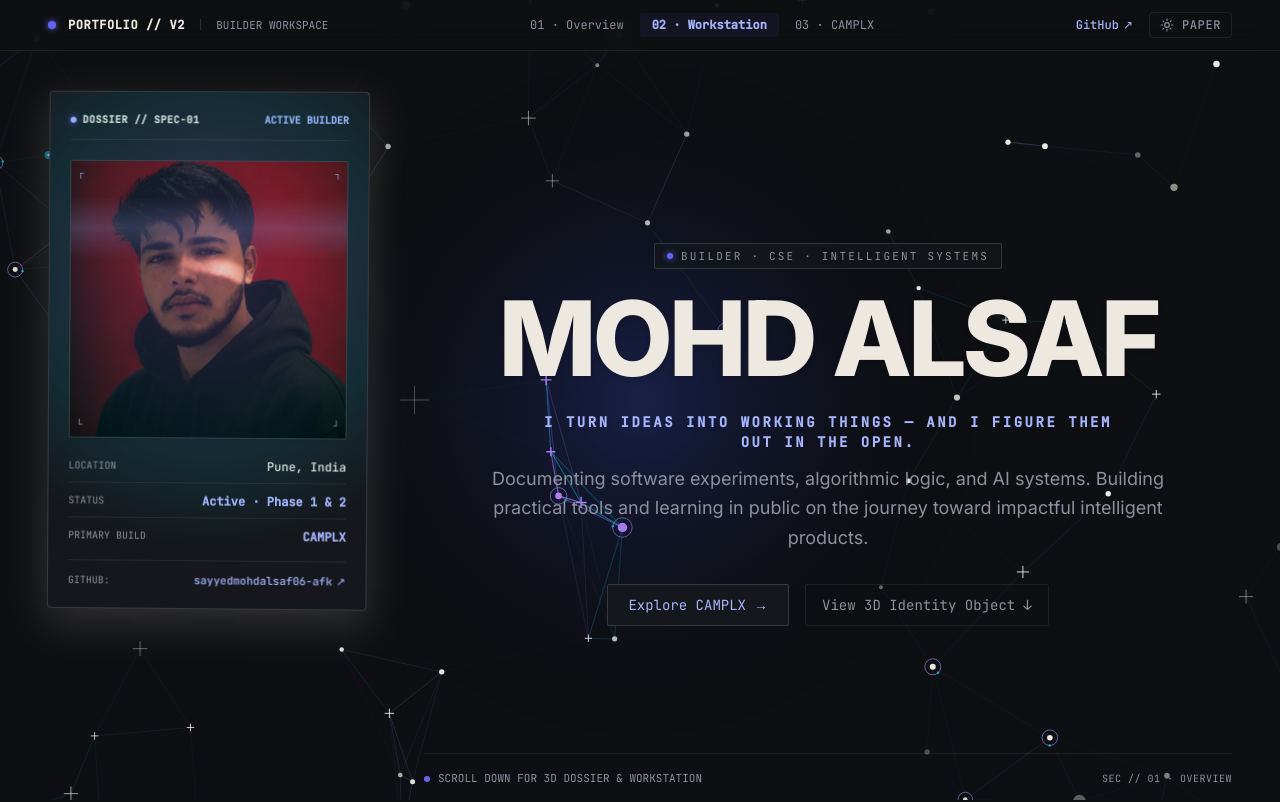
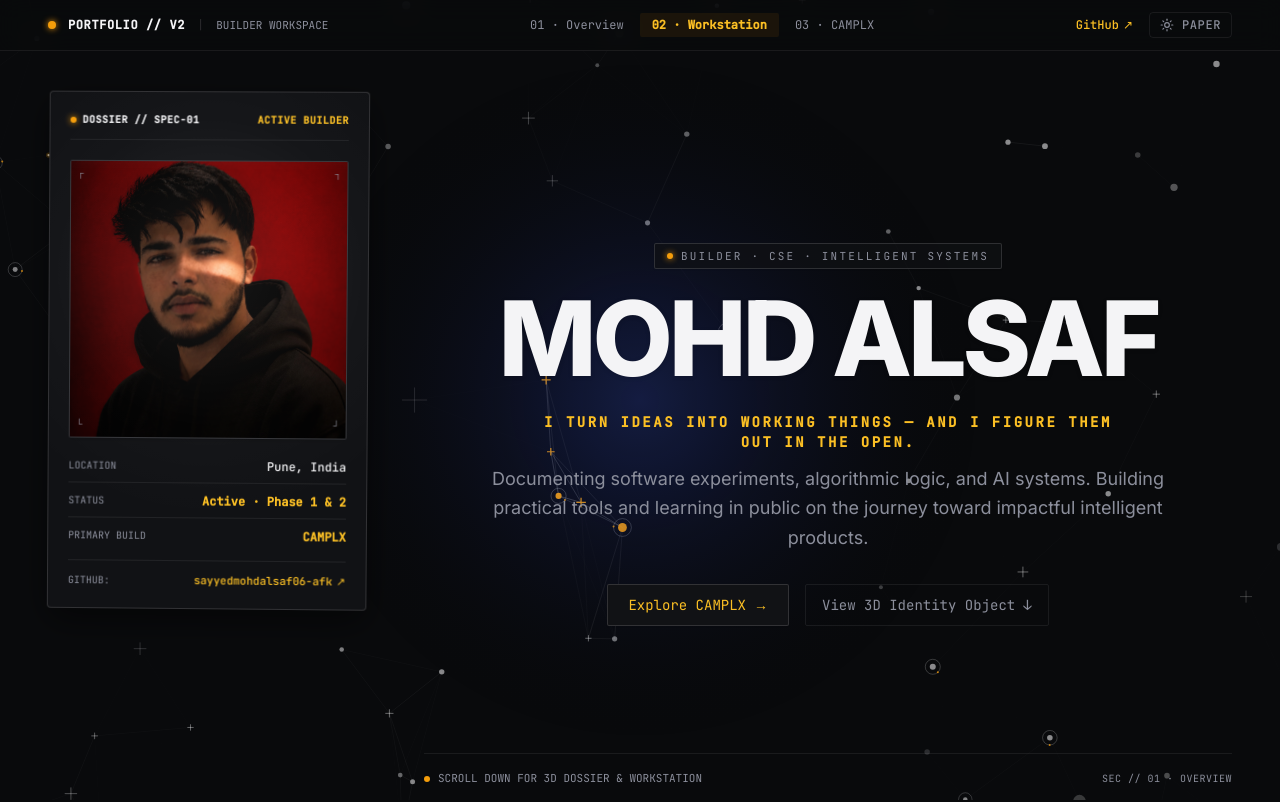
Before and after one commit to sayyedmohdalsaf06-afk/Portfolio, a Next.js app: page / in a window 1280 px wide. Shown: the top 802 px of the page. Built offline with nearby package versions, Linux system fonts and the light colour scheme; no server answers; a web font is replaced by a local one.

Commit message:
feat(design): redesign color system to bespoke Studio Craft & Obsidian Titanium with warm amber engineering accents

```diff
--- a/src/app/globals.css
+++ b/src/app/globals.css
@@ -8,70 +8,67 @@
    ============================================================================= */
 
 :root {
-  /* Default Ambient Environment: Graphite with Neo-Cyber Aurora Lighting */
-  --surface: #0e0f12;
-  --surface-raised: #15171c;
-  --surface-subtle: #111216;
-  --text: #ede9e0;
-  --muted: #8e909d;
-  --hairline: rgba(237, 233, 224, 0.08);
-  --hairline-strong: rgba(237, 233, 224, 0.16);
-  --tick: rgba(237, 233, 224, 0.12);
-  --accent: #6366f1;
-  --accent-ink: #a5b4fc;
-  --accent-glow: #8b5cf6;
-  --accent-cyan: #06b6d4;
-  --focus-ring: #a5b4fc;
+  /* Bespoke Studio Craft & Obsidian Titanium Design System */
+  --surface: #090a0c;
+  --surface-raised: #111215;
+  --surface-subtle: #16171c;
+  --text: #f4f4f6;
+  --muted: #8c8f9c;
+  --hairline: rgba(244, 244, 246, 0.07);
+  --hairline-strong: rgba(244, 244, 246, 0.14);
+  --tick: rgba(244, 244, 246, 0.10);
+  --accent: #f59e0b;
+  --accent-ink: #fbbf24;
+  --accent-glow: rgba(245, 158, 11, 0.18);
+  --focus-ring: #f59e0b;
 
-  --terminal-bg: #090a0d;
-  --terminal-chrome: #121317;
-  --terminal-border: rgba(237, 233, 224, 0.10);
-  --terminal-hairline: rgba(237, 233, 224, 0.06);
+  --terminal-bg: #0b0c0e;
+  --terminal-chrome: #141519;
+  --terminal-border: rgba(244, 244, 246, 0.09);
+  --terminal-hairline: rgba(244, 244, 246, 0.05);
 
   --arrival-ms: 720ms;
   --arrival-ease: cubic-bezier(0.16, 1, 0.3, 1);
 }
 
 [data-theme="dark"] {
-  --surface: #0e0f12;
-  --surface-raised: #15171c;
-  --surface-subtle: #111216;
-  --text: #ede9e0;
-  --muted: #8e909d;
-  --hairline: rgba(237, 233, 224, 0.08);
-  --hairline-strong: rgba(237, 233, 224, 0.16);
-  --tick: rgba(237, 233, 224, 0.12);
-  --accent: #6366f1;
-  --accent-ink: #a5b4fc;
-  --accent-glow: #8b5cf6;
-  --accent-cyan: #06b6d4;
-  --focus-ring: #a5b4fc;
+  --surface: #090a0c;
+  --surface-raised: #111215;
+  --surface-subtle: #16171c;
+  --text: #f4f4f6;
+  --muted: #8c8f9c;
+  --hairline: rgba(244, 244, 246, 0.07);
+  --hairline-strong: rgba(244, 244, 246, 0.14);
+  --tick: rgba(244, 244, 246, 0.10);
+  --accent: #f59e0b;
+  --accent-ink: #fbbf24;
+  --accent-glow: rgba(245, 158, 11, 0.18);
+  --focus-ring: #f59e0b;
 
-  --terminal-bg: #090a0d;
-  --terminal-chrome: #121317;
-  --terminal-border: rgba(237, 233, 224, 0.10);
-  --terminal-hairline: rgba(237, 233, 224, 0.06);
+  --terminal-bg: #0b0c0e;
+  --terminal-chrome: #141519;
+  --terminal-border: rgba(244, 244, 246, 0.09);
+  --terminal-hairline: rgba(244, 244, 246, 0.05);
 }
 
 [data-theme="light"] {
-  --surface: #f4f1ea;
+  --surface: #f7f6f2;
   --surface-raised: #ffffff;
-  --surface-subtle: #ece8df;
-  --text: #16161a;
-  --muted: #6b6b72;
-  --hairline: rgba(22, 22, 26, 0.10);
-  --hairline-strong: rgba(22, 22, 26, 0.18);
-  --tick: rgba(22, 22, 26, 0.12);
-  --accent: #4f46e5;
-  --accent-ink: #4f46e5;
-  --accent-glow: #7c3aed;
-  --accent-cyan: #0891b2;
-  --focus-ring: #4f46e5;
+  --surface-subtle: #eeede8;
+  --text: #141518;
+  --muted: #646772;
+  --hairline: rgba(20, 21, 24, 0.08);
+  --hairline-strong: rgba(20, 21, 24, 0.16);
+  --tick: rgba(20, 21, 24, 0.10);
+  --accent: #d97706;
+  --accent-ink: #b45309;
+  --accent-glow: rgba(217, 119, 6, 0.15);
+  --focus-ring: #d97706;
 
-  --terminal-bg: #111215;
-  --terminal-chrome: #18191e;
-  --terminal-border: rgba(22, 22, 26, 0.14);
-  --terminal-hairline: rgba(22, 22, 26, 0.08);
+  --terminal-bg: #121316;
+  --terminal-chrome: #1a1b20;
+  --terminal-border: rgba(20, 21, 24, 0.12);
+  --terminal-hairline: rgba(20, 21, 24, 0.06);
 }
 
 @theme {
--- a/src/components/sections/floating-photo-card.tsx
+++ b/src/components/sections/floating-photo-card.tsx
@@ -76,23 +76,23 @@ export function FloatingPhotoCard() {
       const transStr = `translate3d(${totalTransX.toFixed(2)}px, ${totalTransY.toFixed(2)}px, 0)`;
       card!.style.transform = `${transStr} ${rotStr}`;
 
-      // 4. Specular Glare Movement with Prismatic Violet & Cyan Highlights
+      // 4. Studio Lens Reflection & Specular Glare
       if (sheen) {
-        sheen.style.background = `radial-gradient(circle 380px at ${localMouseX}px ${localMouseY}px, rgba(167, 139, 250, 0.28) 0%, rgba(6, 182, 212, 0.14) 48%, transparent 72%)`;
+        sheen.style.background = `radial-gradient(circle 380px at ${localMouseX}px ${localMouseY}px, rgba(255, 255, 255, 0.10) 0%, rgba(255, 255, 255, 0.02) 40%, transparent 65%)`;
       }
 
-      // 5. Breathing Aurora Underglow Aura
+      // 5. Studio Ambient Underglow
       if (glow) {
-        const glowScale = 1.0 + Math.sin(time * 1.6) * 0.12 + (dragging ? 0.20 : 0);
-        const glowOpacity = 0.44 + Math.sin(time * 1.6) * 0.12 + (dragging ? 0.30 : 0);
+        const glowScale = 1.0 + Math.sin(time * 1.6) * 0.06 + (dragging ? 0.14 : 0);
+        const glowOpacity = 0.28 + Math.sin(time * 1.6) * 0.06 + (dragging ? 0.20 : 0);
         glow.style.transform = `translate3d(${totalTransX.toFixed(2)}px, ${(totalTransY + 16).toFixed(2)}px, -40px) scale(${glowScale.toFixed(3)})`;
         glow.style.opacity = `${glowOpacity.toFixed(2)}`;
       }
 
-      // 6. Dynamic Elevation Shadow
-      const shadowX = (-totalRotY * 2.8 + dragCurX * 0.28).toFixed(1);
-      const shadowY = (totalRotX * 2.8 + 16 + Math.abs(dragCurY) * 0.4).toFixed(1);
-      card!.style.boxShadow = `${shadowX}px ${shadowY}px 40px var(--hairline-strong)`;
+      // 6. Precision Studio Drop Shadow
+      const shadowX = (-totalRotY * 2.2 + dragCurX * 0.2).toFixed(1);
+      const shadowY = (totalRotX * 2.2 + 14 + Math.abs(dragCurY) * 0.35).toFixed(1);
+      card!.style.boxShadow = `${shadowX}px ${shadowY}px 36px rgba(0, 0, 0, 0.55)`;
     }
 
     function frame() {
@@ -133,8 +133,8 @@ export function FloatingPhotoCard() {
         if (!dragging) {
           const nx = (e.clientX - (rect.left + rect.width / 2)) / (rect.width / 2);
           const ny = (e.clientY - (rect.top + rect.height / 2)) / (rect.height / 2);
-          targetRotX = -ny * 8.5;
-          targetRotY = nx * 8.5;
+          targetRotX = -ny * 7.5;
+          targetRotY = nx * 7.5;
         }
       } else if (!dragging) {
         targetRotX = 0;
@@ -211,33 +211,33 @@ export function FloatingPhotoCard() {
     >
       {/* 3D Perspective Stage */}
       <div className="relative w-full [perspective:1200px]">
-        {/* Breathing Aurora Violet & Cyan Underglow Aura */}
+        {/* Studio Ambient Underglow */}
         <div
           ref={glowRef}
           aria-hidden="true"
-          className="absolute inset-x-4 -inset-y-3 rounded-full bg-[radial-gradient(ellipse_at_center,rgba(139,92,246,0.65)_0%,rgba(6,182,212,0.28)_45%,transparent_72%)] opacity-35 blur-2xl pointer-events-none -z-10 transition-opacity duration-300"
+          className="absolute inset-x-4 -inset-y-3 rounded-full bg-[radial-gradient(ellipse_at_center,rgba(255,255,255,0.06)_0%,rgba(245,158,11,0.08)_40%,transparent_70%)] opacity-30 blur-2xl pointer-events-none -z-10 transition-opacity duration-300"
         />
 
         {/* 3D Physical Card Chassis */}
         <div
           ref={cardRef}
           data-cursor="drag"
-          className="relative w-full rounded-sm border border-[var(--hairline-strong)] bg-[var(--surface-raised)] will-change-transform select-none shadow-xl overflow-hidden p-5 flex flex-col justify-between transition-shadow duration-300"
+          className="relative w-full rounded-sm border border-[var(--hairline-strong)] bg-[var(--surface-raised)] will-change-transform select-none shadow-2xl overflow-hidden p-5 flex flex-col justify-between transition-shadow duration-300"
           style={{
             transformStyle: "preserve-3d",
           }}
         >
-          {/* Specular Holographic Glare Layer */}
+          {/* Specular Studio Lens Reflection */}
           <div
             ref={sheenRef}
             aria-hidden="true"
             className="absolute inset-0 pointer-events-none z-30 transition-opacity duration-300 opacity-90"
           />
 
-          {/* Animated Iridescent Edge Shimmer */}
+          {/* Precision Top Edge Highlight */}
           <div
             aria-hidden="true"
-            className="absolute -inset-[1px] rounded-sm pointer-events-none z-20 border border-[var(--accent-ink)]/35 opacity-80 [mask-image:radial-gradient(circle_at_top_right,black,transparent_75%)]"
+            className="absolute -inset-[1px] rounded-sm pointer-events-none z-20 border border-[var(--hairline-strong)] opacity-60 [mask-image:radial-gradient(circle_at_top_right,black,transparent_75%)]"
           />
 
           {/* Top Meta Bar */}
@@ -246,10 +246,10 @@ export function FloatingPhotoCard() {
             style={{ transform: "translateZ(8px)" }}
           >
             <div className="flex items-center gap-1.5">
-              <span className="h-1.5 w-1.5 rounded-full bg-[var(--accent-ink)] animate-pulse shadow-[0_0_8px_var(--accent-glow)]" aria-hidden="true" />
+              <span className="h-1.5 w-1.5 rounded-full bg-[var(--accent)] shadow-[0_0_6px_var(--accent)]" aria-hidden="true" />
               <span className="font-semibold text-[var(--text)] tracking-wider">DOSSIER // SPEC-01</span>
             </div>
-            <span className="text-[var(--accent-ink)] font-semibold">ACTIVE BUILDER</span>
+            <span className="text-[var(--accent-ink)] font-semibold tracking-wider">ACTIVE BUILDER</span>
           </div>
 
           {/* Builder Portrait Aperture */}
@@ -260,15 +260,15 @@ export function FloatingPhotoCard() {
             title="Builder Character Visual"
           >
             {/* Technical Corner Crosshairs */}
-            <span className="absolute top-1.5 left-1.5 text-[9px] font-mono text-[var(--accent-ink)] select-none z-10">┌</span>
-            <span className="absolute top-1.5 right-1.5 text-[9px] font-mono text-[var(--accent-ink)] select-none z-10">┐</span>
-            <span className="absolute bottom-1.5 left-1.5 text-[9px] font-mono text-[var(--accent-ink)] select-none z-10">└</span>
-            <span className="absolute bottom-1.5 right-1.5 text-[9px] font-mono text-[var(--accent-ink)] select-none z-10">┘</span>
+            <span className="absolute top-1.5 left-1.5 text-[9px] font-mono text-[var(--muted)] select-none z-10">┌</span>
+            <span className="absolute top-1.5 right-1.5 text-[9px] font-mono text-[var(--muted)] select-none z-10">┐</span>
+            <span className="absolute bottom-1.5 left-1.5 text-[9px] font-mono text-[var(--muted)] select-none z-10">└</span>
+            <span className="absolute bottom-1.5 right-1.5 text-[9px] font-mono text-[var(--muted)] select-none z-10">┘</span>
 
-            {/* Scanline Radar Sweep */}
+            {/* Subtle Studio Scanline Sweep */}
             <div
               aria-hidden="true"
-              className="absolute inset-x-0 top-0 h-16 bg-gradient-to-b from-transparent via-[var(--accent-ink)]/25 to-transparent pointer-events-none z-20 animate-[scanline_4s_ease-in-out_infinite]"
+              className="absolute inset-x-0 top-0 h-16 bg-gradient-to-b from-transparent via-white/[0.04] to-transparent pointer-events-none z-20 animate-[scanline_5s_ease-in-out_infinite]"
             />
 
             {!imgError ? (
--- a/src/components/system/background-field.tsx
+++ b/src/components/system/background-field.tsx
@@ -250,12 +250,10 @@ export function BackgroundField() {
             const lineAlpha = lineProximity * Math.min(p1.alpha, p2.alpha) * 0.45 * mouseBoost;
 
             if (lineAlpha > 0.02) {
-              ctx.lineWidth = p1.distToMouse < 150 ? 1.1 : 0.7;
+              ctx.lineWidth = p1.distToMouse < 150 ? 1.0 : 0.6;
               ctx.strokeStyle = isDark
-                ? (i % 2 === 0
-                    ? `rgba(167, 139, 250, ${Math.min(0.92, lineAlpha)})`
-                    : `rgba(6, 182, 212, ${Math.min(0.85, lineAlpha)})`)
-                : `rgba(79, 70, 229, ${Math.min(0.80, lineAlpha)})`;
+                ? `rgba(244, 244, 246, ${Math.min(0.25, lineAlpha * 0.28)})`
+                : `rgba(20, 21, 24, ${Math.min(0.20, lineAlpha * 0.22)})`;
               ctx.beginPath();
               ctx.moveTo(p1.px, p1.py);
               ctx.lineTo(p2.px, p2.py);
@@ -281,17 +279,17 @@ export function BackgroundField() {
           if (pdist < 190) {
             const pulseX = pt1.px + (pt2.px - pt1.px) * pulse.progress;
             const pulseY = pt1.py + (pt2.py - pt1.py) * pulse.progress;
-            const pulseSize = 2.4 * ((pt1.scale + pt2.scale) / 2);
+            const pulseSize = 2.0 * ((pt1.scale + pt2.scale) / 2);
 
-            ctx.fillStyle = isDark ? "rgba(192, 132, 252, 0.98)" : "rgba(79, 70, 229, 0.95)";
+            ctx.fillStyle = isDark ? "rgba(244, 244, 246, 0.85)" : "rgba(20, 21, 24, 0.75)";
             ctx.beginPath();
             ctx.arc(pulseX, pulseY, pulseSize, 0, Math.PI * 2);
             ctx.fill();
 
-            // Luminous pulse aura
-            ctx.fillStyle = isDark ? "rgba(6, 182, 212, 0.45)" : "rgba(79, 70, 229, 0.35)";
+            // Studio subtle pulse aura
+            ctx.fillStyle = isDark ? "rgba(245, 158, 11, 0.25)" : "rgba(217, 119, 6, 0.20)";
             ctx.beginPath();
-            ctx.arc(pulseX, pulseY, pulseSize * 2.8, 0, Math.PI * 2);
+            ctx.arc(pulseX, pulseY, pulseSize * 2.2, 0, Math.PI * 2);
             ctx.fill();
           }
         }
@@ -301,19 +299,19 @@ export function BackgroundField() {
       for (const item of projected) {
         const { px, py, scale, p, alpha, distToMouse } = item;
         const isNearby = distToMouse < 170;
-        const ptSize = p.size * scale * (isNearby ? 1.45 : 1.0);
+        const ptSize = p.size * scale * (isNearby ? 1.35 : 1.0);
 
         if (p.hasCross) {
           // Technical coordinate cross (+)
-          const arm = (ptSize + 4.5) * scale;
+          const arm = (ptSize + 3.5) * scale;
           ctx.strokeStyle = isDark
             ? isNearby
-              ? `rgba(192, 132, 252, ${alpha})`
-              : `rgba(237, 233, 224, ${alpha})`
+              ? `rgba(245, 158, 11, ${alpha * 0.9})`
+              : `rgba(244, 244, 246, ${alpha * 0.5})`
             : isNearby
-            ? `rgba(79, 70, 229, ${alpha})`
-            : `rgba(22, 22, 26, ${alpha})`;
-          ctx.lineWidth = isNearby ? 1.4 : 0.9;
+            ? `rgba(217, 119, 6, ${alpha * 0.8})`
+            : `rgba(20, 21, 24, ${alpha * 0.4})`;
+          ctx.lineWidth = isNearby ? 1.2 : 0.8;
           ctx.beginPath();
           ctx.moveTo(px - arm, py);
           ctx.lineTo(px + arm, py);
@@ -324,23 +322,23 @@ export function BackgroundField() {
           // Luminous node core
           ctx.fillStyle = isDark
             ? isNearby
-              ? `rgba(192, 132, 252, ${alpha})`
-              : `rgba(237, 233, 224, ${alpha})`
+              ? `rgba(245, 158, 11, ${alpha * 0.95})`
+              : `rgba(244, 244, 246, ${alpha * 0.55})`
             : isNearby
-            ? `rgba(79, 70, 229, ${alpha})`
-            : `rgba(22, 22, 26, ${alpha})`;
+            ? `rgba(217, 119, 6, ${alpha * 0.85})`
+            : `rgba(20, 21, 24, ${alpha * 0.45})`;
 
           ctx.beginPath();
-          ctx.arc(px, py, Math.max(1.3, ptSize), 0, Math.PI * 2);
+          ctx.arc(px, py, Math.max(1.2, ptSize), 0, Math.PI * 2);
           ctx.fill();
 
           // Rotating technical radar halo ring
           if (p.hasRing || isNearby) {
-            const ringRadius = Math.max(4.0, ptSize + 5.0);
+            const ringRadius = Math.max(4.0, ptSize + 4.5);
             ctx.strokeStyle = isDark
-              ? `rgba(167, 139, 250, ${alpha * 0.70})`
-              : `rgba(79, 70, 229, ${alpha * 0.55})`;
-            ctx.lineWidth = 0.9;
+              ? `rgba(244, 244, 246, ${alpha * 0.25})`
+              : `rgba(20, 21, 24, ${alpha * 0.20})`;
+            ctx.lineWidth = 0.8;
             ctx.beginPath();
             ctx.arc(px, py, ringRadius, 0, Math.PI * 2);
             ctx.stroke();
@@ -349,9 +347,9 @@ export function BackgroundField() {
             const tickAngle = time * 1.3 + p.pulsePhase;
             const tx = px + Math.cos(tickAngle) * ringRadius;
             const ty = py + Math.sin(tickAngle) * ringRadius;
-            ctx.fillStyle = isDark ? `rgba(6, 182, 212, ${alpha})` : `rgba(79, 70, 229, ${alpha})`;
+            ctx.fillStyle = isDark ? `rgba(245, 158, 11, ${alpha * 0.8})` : `rgba(217, 119, 6, ${alpha * 0.7})`;
             ctx.beginPath();
-            ctx.arc(tx, ty, 1.2, 0, Math.PI * 2);
+            ctx.arc(tx, ty, 1.0, 0, Math.PI * 2);
             ctx.fill();
           }
         }
```
Also changed, not shown: src/components/sections/identity-terminal.tsx (+12 -12 lines), src/components/sections/project-experience.tsx (+11 -11 lines).
